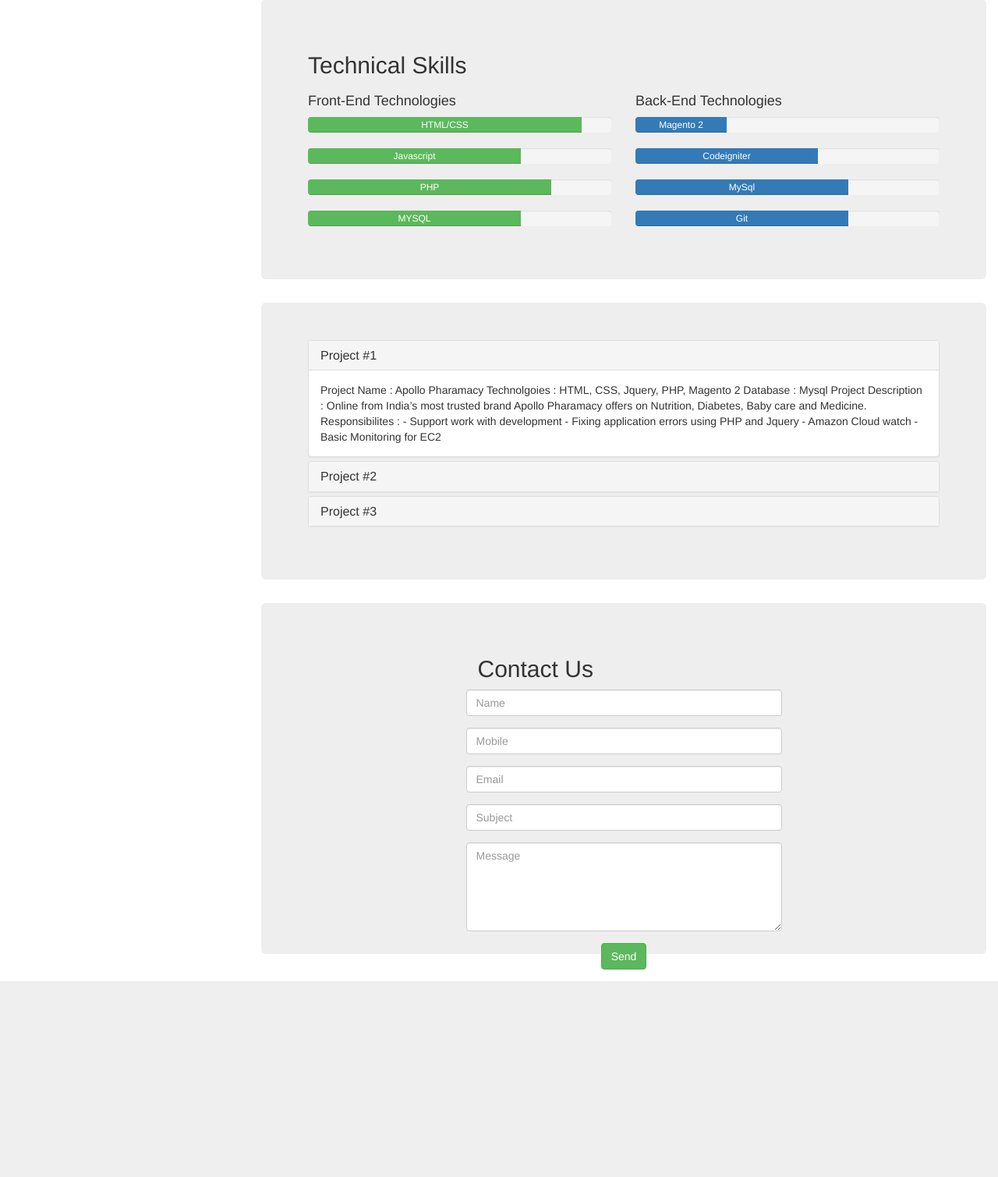
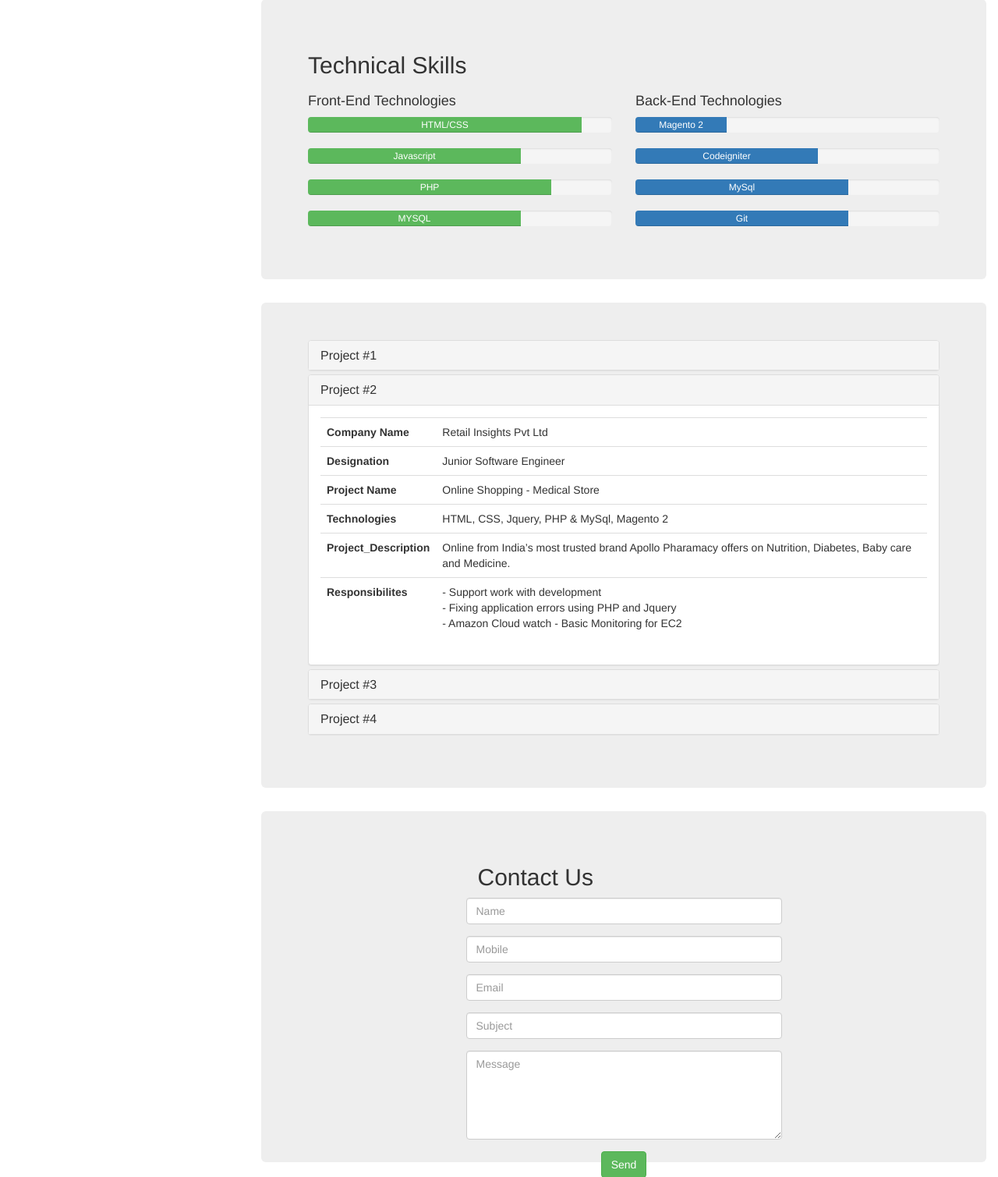
Before and after one commit to UdayKarnamA/resume, a PHP site: page / in a window 1280 px wide. Shown: the part 1858-3367 px from the top of the page at 78% size. Before the commit the page ends 3116 px from the top, so only its background shows below. Run offline with PHP 8.4, Linux system fonts and the light colour scheme.

Commit message:
files renamed

```diff
--- a/index.html
+++ b/index.php
@@ -160,57 +160,171 @@
 						<div class="jumbotron">
 
 							<div class="panel-group" id="accordion">
+
+								<div class="panel panel-default">
+						      <div class="panel-heading">
+						        <h4 class="panel-title">
+						          <div data-toggle="collapse" data-parent="#accordion" href="#collapse2">Project #1</div>
+						        </h4>
+						      </div>
+						      <div id="collapse2" class="panel-collapse collapse">
+						        <div class="panel-body">
+
+						        	<table class="table">
+						        			<tr>
+						        				<th>Company Name</th>
+						        				<td>Freelancing</td>
+						        			</tr>
+						        			<tr>
+						        				<th>Designation</th>
+						        				<td>Web Developer</td>
+						        			</tr>
+						        			<tr>
+						        				<th>Project Name</th>
+						        				<td>BPO Outsourcing</td>
+						        			</tr>
+						        			<tr>
+						        				<th>Technologies</th>
+						        				<td>HTML, CSS, Jquery, PHP</td>
+						        			</tr>
+						        			<tr>
+						        				<th>Project_Description</th>
+						        				<td>Vijayalakshmi Silks is online shopping for womens to provide best
+								   Quality sarees with Pure Silk.Using this Application we can order Sarees</td>
+						        			</tr>
+						        			<tr>
+						        				<th>Responsibilites</th>
+						        				<td>  - Support role and developement work for vijayalakshmi Silks <br>
+															 	  - Integrated third party extension for emails transactions <br>
+															    - Involving in discussions to add new functionalities.<br>
+																  - Responsible for Developing the application using Php, jquery,css<br>
+																  - Webstite Optimization</td>
+						        			</tr>
+						        	</table>
+						        </div>
+						      </div>
+						    </div>
+
 						    <div class="panel panel-default">
 						      <div class="panel-heading">
 						        <h4 class="panel-title">
-						          <div data-toggle="collapse" data-parent="#accordion" href="#collapse1">Project #1</div>
+						          <div data-toggle="collapse" data-parent="#accordion" href="#collapse1">Project #2</div>
 						        </h4>
 						      </div>
 						      <div id="collapse1" class="panel-collapse collapse in">
 						        <div class="panel-body">
-						        		Project Name 	:  Apollo Pharamacy
-							Technolgoies 		:  HTML, CSS, Jquery, PHP, Magento 2
-							Database 		:  Mysql
-							Project Description 	: Online from India’s most trusted brand Apollo Pharamacy offers on
-							  Nutrition, Diabetes, Baby care and Medicine.
-							Responsibilites 	:  - Support work with development
-							   - Fixing application errors using PHP and Jquery
-							   - Amazon Cloud watch - Basic Monitoring for EC2
+						        	<table class="table">
+						        			<tr>
+						        				<th>Company Name</th>
+						        				<td>Retail Insights Pvt Ltd</td>
+						        			</tr>
+						        			<tr>
+						        				<th>Designation</th>
+						        				<td>Junior Software Engineer</td>
+						        			</tr>
+						        			<tr>
+						        				<th>Project Name</th>
+						        				<td>Online Shopping - Medical Store</td>
+						        			</tr>
+						        			<tr>
+						        				<th>Technologies</th>
+						        				<td>HTML, CSS, Jquery, PHP & MySql, Magento 2</td>
+						        			</tr>
+						        			<tr>
+						        				<th>Project_Description</th>
+						        				<td>Online from India’s most trusted brand Apollo Pharamacy offers on
+							  Nutrition, Diabetes, Baby care and Medicine.</td>
+						        			</tr>
+						        			<tr>
+						        				<th>Responsibilites</th>
+						        				<td> - Support work with development <br>
+							   								- Fixing application errors using PHP and Jquery <br>
+							 								  - Amazon Cloud watch - Basic Monitoring for EC2</td>
+						        			</tr>
+						        	</table>
 						        </div>
 						      </div>
 						    </div>
 						    <div class="panel panel-default">
 						      <div class="panel-heading">
 						        <h4 class="panel-title">
-						          <div data-toggle="collapse" data-parent="#accordion" href="#collapse2">Project #2</div>
+						          <div data-toggle="collapse" data-parent="#accordion" href="#collapse2">Project #3</div>
 						        </h4>
 						      </div>
 						      <div id="collapse2" class="panel-collapse collapse">
 						        <div class="panel-body">
-						        		Project Name		: Vijayalakshmi Silks
-							Technologies		: HTML, CSS, Jquery, PHP, Magento 2
-							Database		: Mysql
-							Project Description	: Vijayalakshmi Silks is online shopping for womens to provide best
-								   Quality sarees with Pure Silk.Using this Application we can order Sarees
-							Responsibilities	: - Support role and developement work for vijayalakshmi Silks
-							  - Integrated third party extension for emails transactions
-							  - Involving in discussions to add new functionalities.
-								  - Responsible for Developing the application using Php, jquery,css
-								  - Webstite Optimization
 
+						        	<table class="table">
+						        			<tr>
+						        				<th>Company Name</th>
+						        				<td>Retail Insights Pvt Ltd</td>
+						        			</tr>
+						        			<tr>
+						        				<th>Designation</th>
+						        				<td>Junior Software Engineer</td>
+						        			</tr>
+						        			<tr>
+						        				<th>Project Name</th>
+						        				<td>Ecommerce - Online Shopping</td>
+						        			</tr>
+						        			<tr>
+						        				<th>Technologies</th>
+						        				<td>HTML, CSS, Jquery, PHP & MySql, Magento 2</td>
+						        			</tr>
+						        			<tr>
+						        				<th>Project_Description</th>
+						        				<td>Vijayalakshmi Silks is online shopping for womens to provide best
+								   Quality sarees with Pure Silk.Using this Application we can order Sarees</td>
+						        			</tr>
+						        			<tr>
+						        				<th>Responsibilites</th>
+						        				<td>  - Support role and developement work for vijayalakshmi Silks <br>
+															 	  - Integrated third party extension for emails transactions <br>
+															    - Involving in discussions to add new functionalities.<br>
+																  - Responsible for Developing the application using Php, jquery,css<br>
+																  - Webstite Optimization</td>
+						        			</tr>
+						        	</table>
 						        </div>
 						      </div>
 						    </div>
 						    <div class="panel panel-default">
 						      <div class="panel-heading">
 						        <h4 class="panel-title">
-						          <div data-toggle="collapse" data-parent="#accordion" href="#collapse3">Project #3</div>
+						          <div data-toggle="collapse" data-parent="#accordion" href="#collapse3">Project #4 </div>
 						        </h4>
 						      </div>
 						      <div id="collapse3" class="panel-collapse collapse">
-						        <div class="panel-body">Lorem ipsum dolor sit amet, consectetur adipisicing elit,
-						        sed do eiusmod tempor incididunt ut labore et dolore magna aliqua. Ut enim ad minim veniam,
-						        quis nostrud exercitation ullamco laboris nisi ut aliquip ex ea commodo consequat.</div>
+						        <div class="panel-body">
+						        		<table class="table">
+						        			<tr>
+						        				<th>Company Name</th>
+						        				<td>Design Mac</td>
+						        			</tr>
+						        			<tr>
+						        				<th>Designation</th>
+						        				<td>Web Developer / Intership</td>
+						        			</tr>
+						        			<tr>
+						        				<th>Project Name</th>
+						        				<td>BPO - Outsourcing</td>
+						        			</tr>
+						        			<tr>
+						        				<th>Technologies</th>
+						        				<td>HTML,CSS,Bootstrap,PHP</td>
+						        			</tr>
+						        			<tr>
+						        				<th>Project_Description</th>
+						        				<td> BPO outsourcing Project </td>
+						        			</tr>
+						        			<tr>
+						        				<th>Responsibilites</th>
+						        				<td>  - Customized theme as per requirement <br>
+																  - Responsible for Developing the application using HTML and CSS, Bootstrap<br>
+																  - Built mail functionality using php </td>
+						        			</tr>
+						        	</table>
+						        </div>
 						      </div>
 						    </div>
 						  </div>
--- a/send.php
+++ b/send.php
@@ -1,4 +1,4 @@
-<?php
+ <?php
 		if(isset($_POST['email'])){
 			$to = "udayka782@gmail.com"; // this is my Email address
 			$from = $_POST['email']; // sender
@@ -15,4 +15,6 @@
 			$status= mail($to,$subject,$message,$headers);
 
 			echo "<div><p align='center'> Mail Sent <br> Thank you...! " . $_POST['name'] . ", we will contact you shortly.</p><div>";
+
+			header('Location:index.php');
 		}
```
